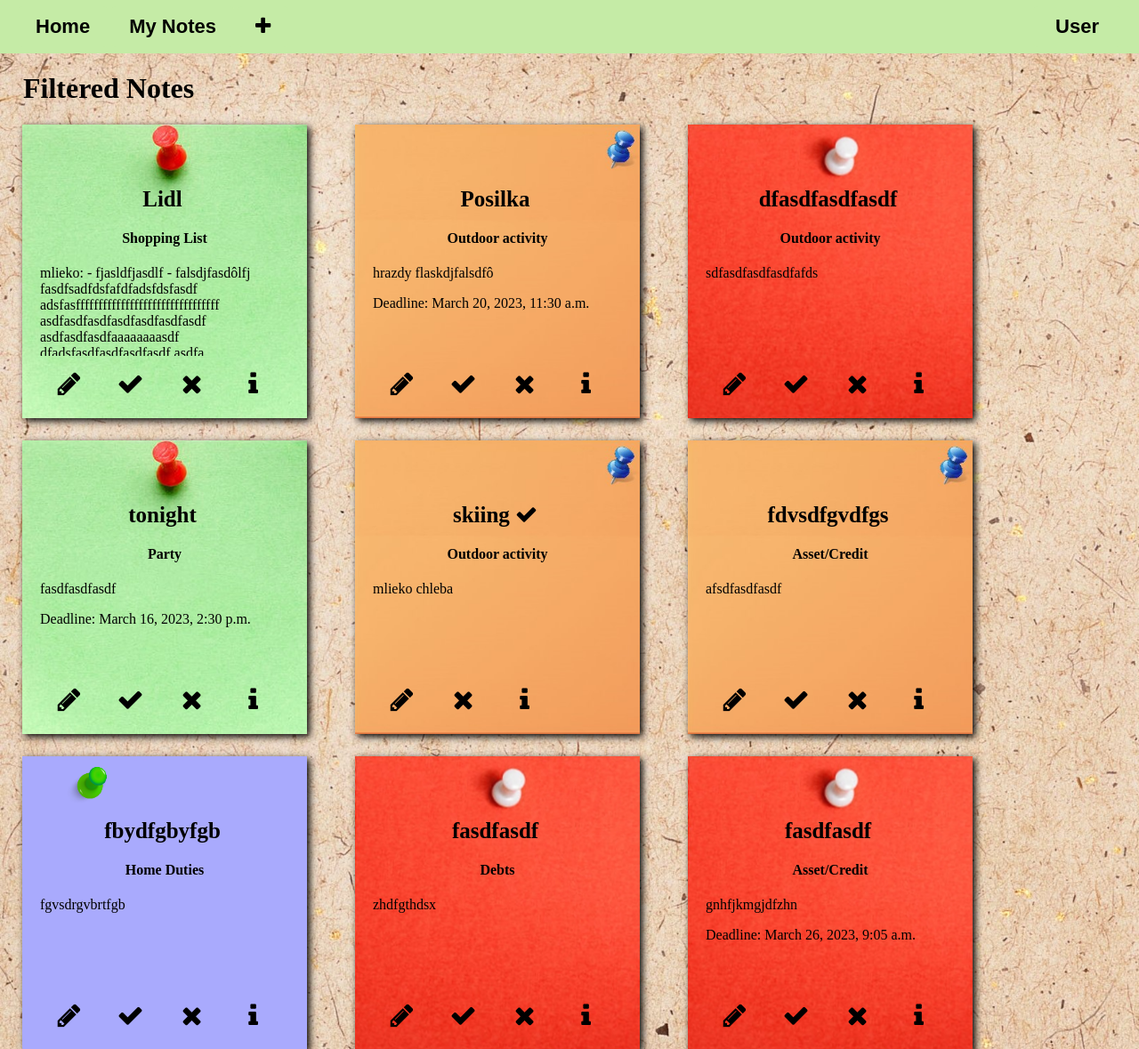
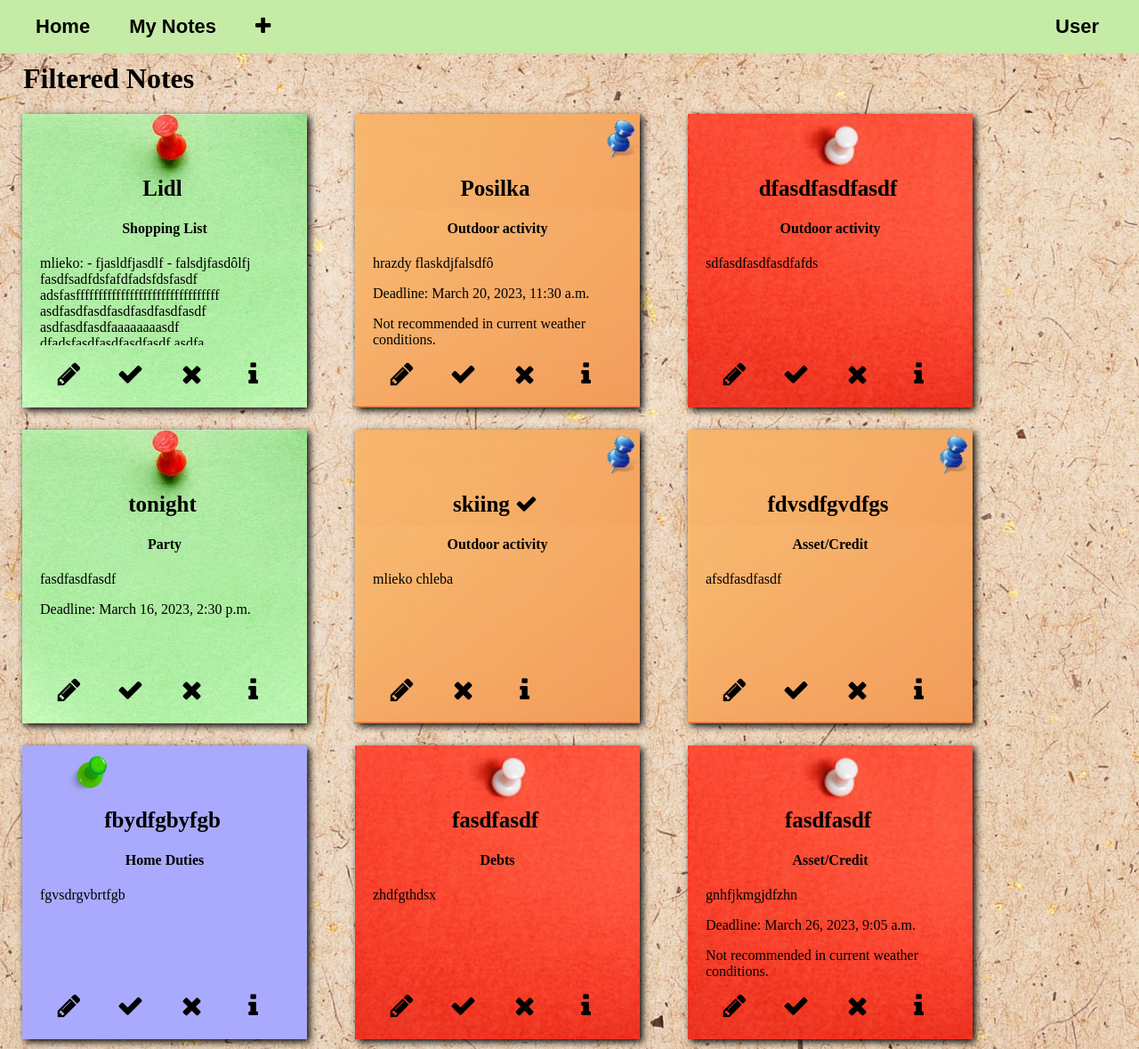
Before and after one commit to Gether1996/NotesApp, a Django app: page /filter/ in a window 1280 px wide. Shown: the top 1179 px of the page at 89% size. Run offline with Django 4.2, Linux system fonts and the light colour scheme; a user stored in the database is signed in; data comes from the database, SQL or seed files in the repository; both versions use the stored data as it was after the commit; data that the repository does not hold is empty; some libraries are stand-ins or nearby versions.

Commit message:
added filtering by weather, reworked home HTML

```diff
--- a/viewer/static/styling.css
+++ b/viewer/static/styling.css
@@ -12,11 +12,16 @@ h3, h4 {
 
 body {
     margin: 0;
+    margin-top: 70px;
     background-image: url('background/background1.jpg' );
     background-size: cover;
 }
 
 nav {
+  position: fixed;
+  top: 0;
+  width: 100%;
+  z-index: 999;
   display: flex;
   justify-content: space-between;
   align-items: center;
@@ -199,6 +204,7 @@ nav {
   overflow: hidden;
 }
 
+
 .note-content {
   margin-top: 50px;
   position: relative;
--- a/viewer/templates/add_category.html
+++ b/viewer/templates/add_category.html
@@ -6,10 +6,10 @@
 {% load static %}
 <link rel="stylesheet" href="{% static 'styling.css' %}">
   <div>
-    <form method="post" action="{% url 'add_category' %}">
+    <form method="post" action="{% url 'add_category' %}" style="margin: 30px; font-size: 24px;">
       {% csrf_token %}
       <table>{{ form }}</table>
-      <button type="submit">Save</button>
+      <button type="submit" class="sign_up_btn">Save</button>
     </form>
   </div>
 {% endblock %}
--- a/viewer/templates/add_note.html
+++ b/viewer/templates/add_note.html
@@ -6,10 +6,10 @@
 {% load static %}
 <link rel="stylesheet" href="{% static 'styling.css' %}">
   <div>
-    <form method="post" action="{% url 'add_note' %}">
+    <form method="post" action="{% url 'add_note' %}" style="margin: 30px; font-size: 24px;">
       {% csrf_token %}
       <table>{{ form }}</table>
-      <button type="submit">Save</button>
+      <button type="submit" class="sign_up_btn">Save</button>
     </form>
   </div>
 {% endblock %}
--- a/viewer/templates/filter_notes.html
+++ b/viewer/templates/filter_notes.html
@@ -28,6 +28,9 @@
                 <p style="position: relative; bottom: 0px;">Deadline: {{ note.scheduled_time }}</p>
                 {% endif %}
             {% endif %}
+            {% if note.preferred_weather %}
+            <p>Not recommended in current weather conditions.</p>
+            {% endif %}
 
         </div>
         <div class="note-actions">
--- a/viewer/templates/navbar.html
+++ b/viewer/templates/navbar.html
@@ -35,6 +35,14 @@
                 <a href="{% url 'filter_notes' %}?priority=1">Low</a>
               </div>
             </div>
+            <div class="dropdown-priority">
+              <button class="dropdown-btn-priority" style="width: 155px; text-align: left; border-radius: 0%;">Weather</button>
+              <div class="dropdown-content-priority">
+                <a href="{% url 'filter_notes' %}?weather=Warm (16%C2%B0C+%2B)">Warm</a>
+                <a href="{% url 'filter_notes' %}?weather=Moderate (0-15°C)">Moderate</a>
+                <a href="{% url 'filter_notes' %}?weather=Cold (below 0°C)">Cold</a>
+              </div>
+            </div>
           </div>
         </div>
         </div>
@@ -45,7 +53,7 @@
                   <a href="http://127.0.0.1:8000/add_category/" style="text-decoration: none; color: black;">Category</a>
                   <a href="http://127.0.0.1:8000/add_note/" style="color: black;">Note</a>
                 </div>
-                </div>
+              </div>
             </div>
       </div>
 
@@ -55,7 +63,7 @@
   </div>
   <div class="dropdown">
     <div class="my-notes">
-      <button class="dropdown-btn">User</button>
+      <button class="dropdown-btn" style="margin-right: 40px;">User</button>
         <div class="dropdown-content">
         {% if perms.viewer %}
           <a href="http://127.0.0.1:8000/admin">Admin</a>
--- a/viewer/views.py
+++ b/viewer/views.py
@@ -138,6 +138,7 @@ def note_detail(request, note_id):
 
 def filter_notes(request):
     notes = Note.objects.filter(user=request.user)
+    weather = request.GET.get('weather')
     category_name = request.GET.get('category')
     priority = request.GET.get('priority')
     finished = request.GET.get('finished')
@@ -150,6 +151,9 @@ def filter_notes(request):
 
     if finished is not None:
         notes = notes.filter(finished=finished)
+
+    if weather:
+        notes = notes.filter(preferred_weather=weather)
 
     context = {
         'notes': notes
```
Also changed, not shown: viewer/templates/homepage.html (+4 -34 lines), db.sqlite3.
